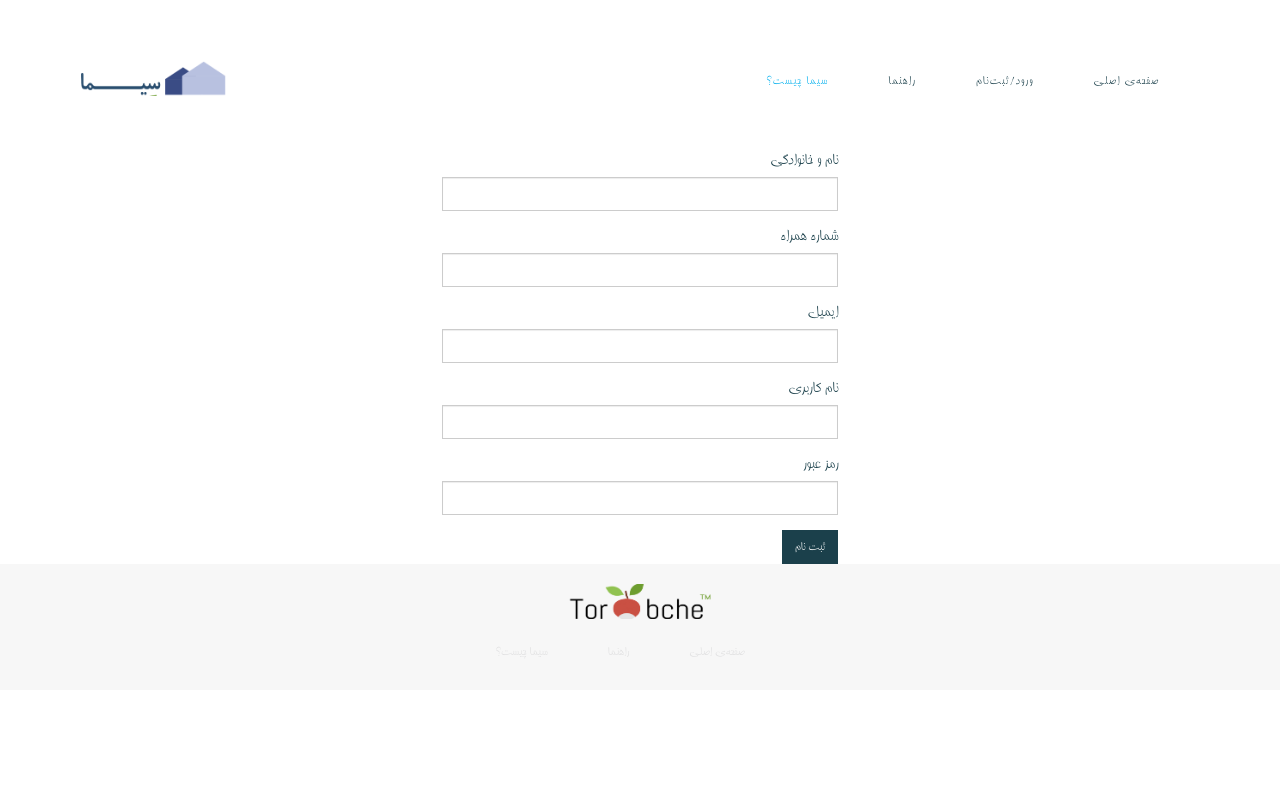
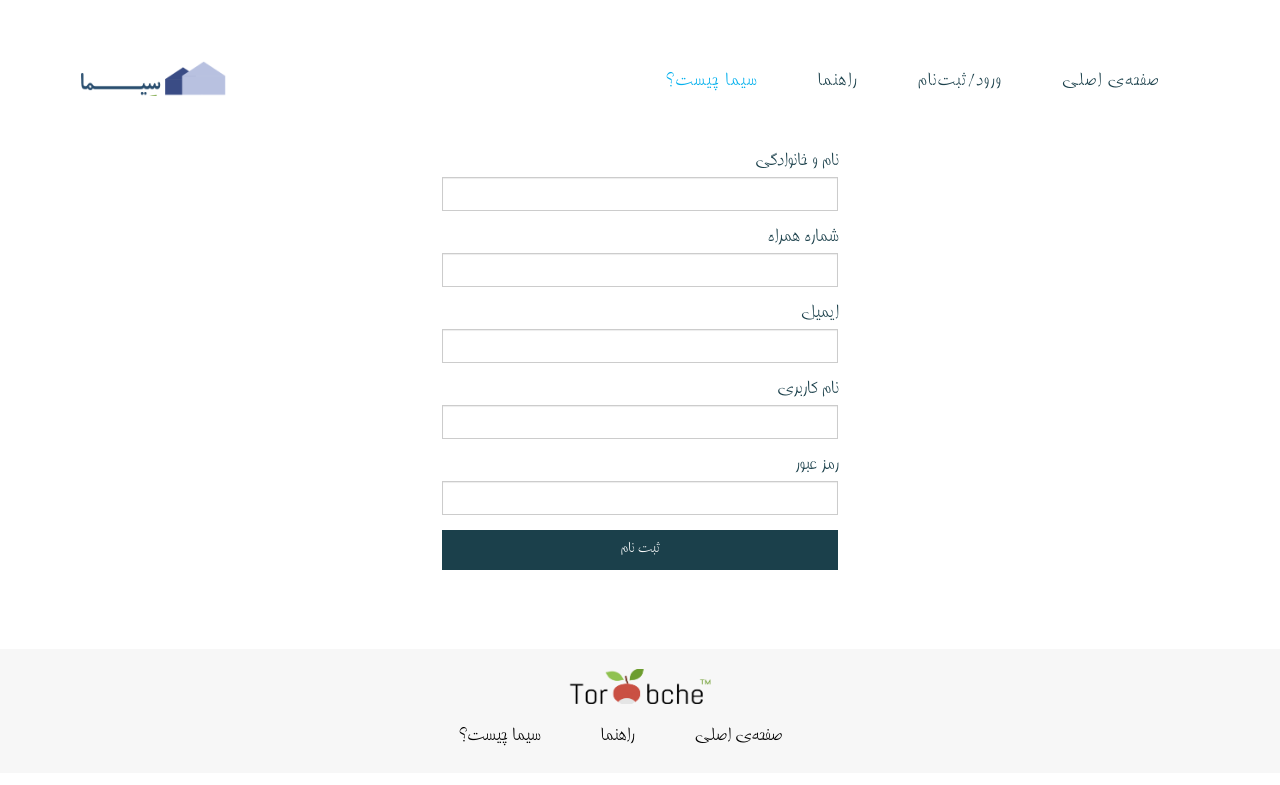
Before and after one commit to malekan/building-management, a Django app: page /signup/ in a window 1280 px wide. Shown: the top 785 px of the page. Run offline with Django 3.2, Linux system fonts and the light colour scheme; some libraries are stand-ins or nearby versions; some web fonts are replaced.

Commit message:
fixed login & signup template details: font size, color, footer, etc

```diff
--- a/management/static/management/styles/signup.css
+++ b/management/static/management/styles/signup.css
@@ -1,6 +1,9 @@
 html, body {
-  height: 100%;
-  //font-family: "Raleway", sans-serif;
+
+}
+
+form {
+  margin-bottom: 20%;
 }
 
 * {
@@ -15,4 +18,6 @@ html, body {
 }
 
 #signup-btn {
-  width: 100%; }
+  width: 100%;
+  font-size: 18px;
+}
--- a/management/static/wp-content/themes/zinio_pro/css/skin.css
+++ b/management/static/wp-content/themes/zinio_pro/css/skin.css
@@ -7,6 +7,7 @@
        url('../fonts/irsans.svg#irsans') format('svg');
   font-weight: normal;
   font-style: normal;
+    font-size: 100px;
 }
 
 @font-face {
@@ -18,6 +19,7 @@
        url('../fonts/irsansIt.svg#irsansIt') format('svg');
   font-weight: normal;
   font-style: italic;
+        font-size: 100px;
 }
 
 @font-face {
@@ -29,6 +31,7 @@
        url('../fonts/irsans.svg#irsans') format('svg');
   font-weight: 100;
   font-style: normal;
+        font-size: 100px;
 }
 
 @font-face {
@@ -40,6 +43,7 @@
        url('../fonts/irsansIt.svg#irsansIt') format('svg');
   font-weight: 100;
   font-style: italic;
+        font-size: 100px;
 }
 
 @font-face {
@@ -51,6 +55,7 @@
        url('../fonts/irsans.svg#irsans') format('svg');
   font-weight: 300;
   font-style: normal;
+        font-size: 100px;
 }
 
 @font-face {
@@ -62,6 +67,7 @@
        url('../fonts/irsans.svg#irsans') format('svg');
   font-weight: 300;
   font-style: italic;
+        font-size: 100px;
 }
 
 @font-face {
@@ -73,6 +79,7 @@
        url('../fonts/irsans.svg#irsans') format('svg');
   font-weight: bold;
   font-style: normal;
+        font-size: 100px;
 }
 
 @font-face {
@@ -84,6 +91,7 @@
        url('../fonts/irsansIt.svg#irsansIt') format('svg');
   font-weight: bold;
   font-style: italic;
+        font-size: 100px;
 }
 
 @font-face {
@@ -95,6 +103,7 @@
        url('../fonts/irsans.svg#irsans') format('svg');
   font-weight: 900;
   font-style: normal;
+        font-size: 100px;
 }
 
 @font-face {
@@ -106,6 +115,7 @@
        url('../fonts/irsans.svg#irsans') format('svg');
   font-weight: 900;
   font-style: italic;
+        font-size: 100px;
 }
 /* GLOBAL STYLES
 -------------------------------------------------- */
@@ -115,7 +125,7 @@ body {
   color: #1b404b;
   background-color:#ffffff;
   direction:rtl;
-  font-size: 18px;
+  font-size: 22px;
   line-height:22px;
   font-family:'ProximaNova'!important;
 }
@@ -284,7 +294,7 @@ select:not([multiple]) {
 
 .navbar-wrapper .navbar .nav li a {
 	text-transform: uppercase;
-	font-size: 14px;
+	font-size: 22px;
     font-weight:bold;
     line-height:31px;
 	display: block;
@@ -410,7 +420,7 @@ select:not([multiple]) {
   z-index: 88
 }
 
-#topBanner .content h1 {font-size:40px;font-weight:normal;width:80%;display:inline-block;}
+#topBanner .content h1 {font-size:60px;font-weight:normal;width:80%;display:inline-block;}
 #topBanner .arrow-down {z-index: 99;position:absolute;top:auto;bottom:3%;display:inline-table;height:20px;width:48px;background:url('../images/arr.png') no-repeat 0px 0;left:50%;}
 /* START HOMEPAGE CSS
 -------------------------------------------------- */
@@ -450,11 +460,11 @@ select:not([multiple]) {
 
 .stastitic {
     background:url('../images/home-banner-bottom.png') no-repeat top center;
-    margin-bottom:30px;
+    margin-bottom:0px;
     color:#fff;
     font-weight:200;
     position:relative;
-    padding:30px 0;
+    padding:0px 0;
     -webkit-background-size: cover; /* For WebKit*/
     -moz-background-size: cover;    /* Mozilla*/
     -o-background-size: cover;      /* Opera*/
@@ -503,7 +513,7 @@ select:not([multiple]) {
 .news .newsdetail .news-body {font-size:16px;line-height;24px}
 .news .newsdetail p, .news .newsdetail img {padding-bottom:20px;margin:0;}
 .news .newsdetail .news-heading {font-size:54px;}
-.news .newsdetail .news-image img {width:100%;height:auto;}
+.news .newsdetail .news-image img {width:100%;height:500px;}
 .news .newsdetail .relatednews {overflow:scroll;}
 .news .newsdetail .relatednews li .item-title {font-size:16px;}
 .news .newsdetail .relatednews li {padding-bottom:30px;}
@@ -529,7 +539,7 @@ select:not([multiple]) {
 .companypage .company .rightColumn .bxslider li.slide {padding:0;}
 .companypage .company .rightColumn .bxslider li h4 {font-size:22px;padding-top:20px;padding-bottom:5px;}
 .companypage .company .rightColumn .bxslider li span {font-size:18px;display:inline-table;}
-.companypage .company .rightColumn .bxslider li img {width:150px;height:auto;-webkit-filter: saturate(0);filter: saturate(0);}
+.companypage .company .rightColumn .bxslider li img {width:150px;height:500;-webkit-filter: saturate(0);filter: saturate(0);}
 .companypage .company .rightColumn .bxslider li.active-slide .image {float:left;width:30%;}
 .companypage .company .rightColumn .bxslider li.active-slide img{-webkit-filter: none;filter: none;}
 .companypage .company .rightColumn .bxslider li.active-slide .bio  h4 {padding-top:0;}
@@ -651,7 +661,7 @@ footer {padding:20px 0 5px;background-color:#f7f7f7;position:relative;}
 .full-banner.homepage footer {background-color:#fff;}
 footer .brand {background-position:0 -123px;display:inline-block;}
 footer .navbar-collapse {display:inline-block;}
-footer .navbar-collapse .navbar-nav > li a, footer .navbar-collapse .navbar-nav > li a:visited {font-size:14px;font-weight:bold;text-transform:uppercase;color:#e0e0e1;}
+footer .navbar-collapse .navbar-nav > li a, footer .navbar-collapse .navbar-nav > li a:visited {font-size:22px;font-weight:bold;text-transform:uppercase;color:#000000;}
 footer .navbar-collapse .navbar-nav > li:first-child > a {padding-left:0;}
 footer .navbar-collapse .navbar-nav > li > a:hover {background:none;}
 /* RESPONSIVE CSS
@@ -814,7 +824,7 @@ footer .navbar-collapse .navbar-nav > li > a:hover {background:none;}
     .companypage .company .rightColumn .bx-wrapper .bx-viewport {padding-bottom:10px;}
     .companypage .company .rightColumn .bx-wrapper .bxslider, .companypage .company .rightColumn .bxslider li.slide {margin:0px;}
     .about > div {padding:30px;}
-    .stastitic {padding:20px 0;}
+    .stastitic {padding:0px 0;}
     #companymenu {display:none;}
 }
 
--- a/management/templates/management/base.html
+++ b/management/templates/management/base.html
@@ -169,7 +169,7 @@
                             <a class="list-group-item small" href="">درخواست های اعلان</a>
                         </div>
 
-                <li><a href="/email.html"><i class="fa fa-envelope-o">
+                <li><a href="{% url 'management:messaging' %}"><i class="fa fa-envelope-o">
                     <div class="icon-bg bg-primary"></div>
                 </i><span class="menu-title">پیام رسانی</span></a>
                 </li>
--- a/management/templates/management/base_guest.html
+++ b/management/templates/management/base_guest.html
@@ -32,18 +32,21 @@
     <!--[if gt IE 10]> <html class="ie ie11 newest"> <![endif]-->
     <head>
         <meta charset="UTF-8">
-        <title>{% block title %}{% endblock %}</title>
+        <title>{% block title %}سیما | سامانه‌ی یکپارچه‌ی مدیریت آپارتمان{% endblock %}</title>
         {% load staticfiles %}
         <link rel="shortcut icon" type="image/png" href="{% static 'sima_logo_captionless.png' %}"/>
 
         <meta name="viewport" content="width=device-width, initial-scale=1.0, maximum-scale=1.0, user-scalable=0">
 
 
-
         <link type="text/css" rel="stylesheet" href="{% static 'wp-content/themes/zinio_pro/css/bootstrap.css' %}" media="all"/>
         <link type="text/css" rel="stylesheet" href="" media="all"/>
         <link type="text/css" rel="stylesheet" href="{% static 'wp-content/themes/zinio_pro/css/carousel.css' %}" media="all"/>
         <link type="text/css" rel="stylesheet" href="{% static 'wp-content/themes/zinio_pro/css/skin.css' %}" media="all"/>
+
+
+        {% block style %}{% endblock %}
+
 
         <script src="{% static 'wp-content/themes/zinio_pro/js/jquery.min.js' %}"></script>
         <script src="{% static 'wp-content/themes/zinio_pro/js/bootstrap.min.js' %}"></script>
--- a/management/templates/management/index.html
+++ b/management/templates/management/index.html
@@ -40,12 +40,10 @@
 	<div class="item">
 		<img src="{% static 'wp-content/themes/zinio_pro/images/xabout-zinio.png.pagespeed.ic.YkTvwL4LQh.png' %}" pagespeed_url_hash="679129429" onload="pagespeed.CriticalImages.checkImageForCriticality(this);">
 		<p>ساکنین واحد‌های مسکونی می‌توانند پس از ثبت نام در سامانه و دریافت مشخصات ورود، با ارائه‌ی نام کاربری به مدیر ساختمان خود پنل کاربری خود را دریافت کنند. پس از آن می‌توانید با هر دستگاه متصل به اینترنتی نسبت به مدیریت حساب خود اقدام کنید. همکاران ما در بخش پشتیبانی به صورت 24 ساعته آماده‌ی پاسخگویی به سوالات شما و رفع مشکلات احتمالی هستند.</p>
-		<a class="viewmore pull-right" href="index.html">بیشتر بخوانید</a>
 	</div>
 	<div class="item">
 		<img src="{% static 'wp-content/themes/zinio_pro/images/xabout-zinio-pro.png.pagespeed.ic.n41DXSuRnp.png' %}" pagespeed_url_hash="1662396585" onload="pagespeed.CriticalImages.checkImageForCriticality(this);">
 		<p>مدیران ساختمان می‌توانند به سادگی هرچه تمام تر به عنوان مدیر در سامانه ثبت نام کرده و شروع به مدیریت ساختمان و اضافه کردن اطلاعات کنند. به سادگی هر چه تمام تر خدمه‌ی خود را مدیریت کنید، ساکنین را اضافه و ویرایش کنید، به ویرایش ساختما‌ها و واخد‌هایتان بپردازید، امور مالی ساختمان و واخد‌ها را مدیریات کنید، اعلانات را اطلاع رسنای کنید و چندین امکان کاربردی دیگر را به کار گیرید. مدیریت ساختمان، هیچ‌گاه به این سادگی نبوده! همین الان اولین ساختمان خود را ثبت کنید!</p>
-		<a class="viewmore pull-right" href="index.html">بیشتر بخوانید</a>
 	</div>
 </div>
 
```
Also changed, not shown: management/static/management/styles/login.css (+20 -7 lines), db.sqlite3.
